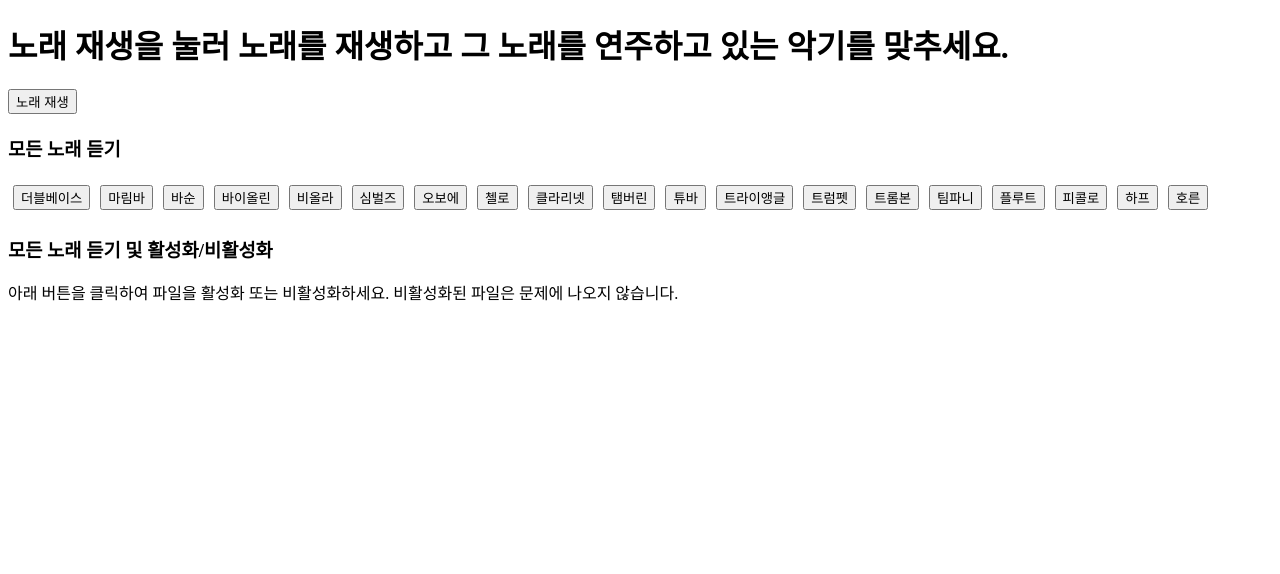
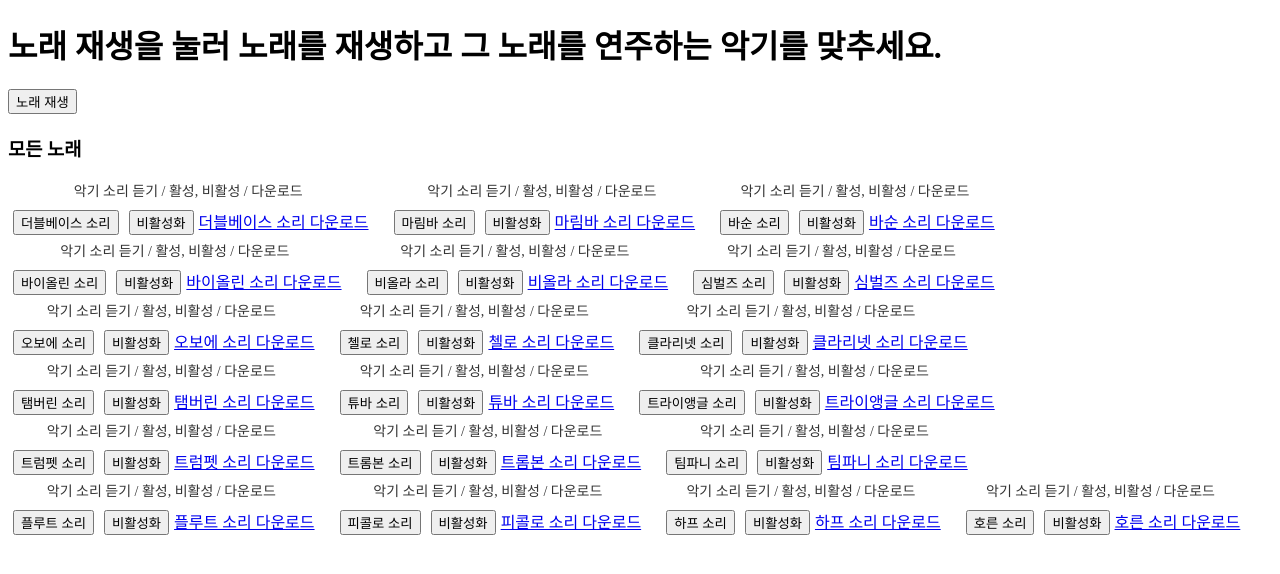
Before and after one commit to ganwooma/m, a plain HTML site: page index.html in a window 1280 px wide. Drawn offline with Linux system fonts and the light colour scheme.

Commit message:
Update index.html

```diff
--- a/index.html
+++ b/index.html
@@ -12,25 +12,31 @@
       margin: 5px;
     }
     .disabled {
-      opacity: 0.5;
-      pointer-events: none;
+      background-color: gray;
+      cursor: not-allowed;
+    }
+    .download-button {
+      margin-top: 10px;
+    }
+    .button-container {
+      display: inline-block;
+      text-align: center;
+      margin-right: 20px;
+    }
+    .button-description {
+      margin-bottom: 5px;
+      font-size: 14px;
+      color: #333;
     }
   </style>
 </head>
 <body>
-  <h1>노래 재생을 눌러 노래를 재생하고 그 노래를 연주하고 있는 악기를 맞추세요.</h1>
+  <h1>노래 재생을 눌러 노래를 재생하고 그 노래를 연주하는 악기를 맞추세요.</h1>
   <div id="game-container">
     <button id="start-button">노래 재생</button>
   </div>
-
   <div id="mp3-list">
-    <h3>모든 노래 듣기</h3>
-    <!-- 여기 버튼들이 추가됩니다 -->
-  </div>
-
-  <div id="mp3-list">
-    <h3>모든 노래 듣기 및 활성화/비활성화</h3>
-    <p>아래 버튼을 클릭하여 파일을 활성화 또는 비활성화하세요. 비활성화된 파일은 문제에 나오지 않습니다.</p>
+    <h3>모든 노래</h3>
     <!-- 여기 버튼들이 추가됩니다 -->
   </div>
 
@@ -43,25 +49,26 @@
       "플루트.mp3", "피콜로.mp3", "하프.mp3", "호른.mp3"
     ];
 
-    let activeAudioFiles = [...audioFiles]; // 문제에 나올 활성화된 파일 배열
     let currentAudio = null;
     let allAudios = []; // 재생 중인 모든 오디오 객체를 저장
+    let disabledFiles = []; // 비활성화된 파일 목록
 
     // 노래 재생 버튼 클릭 이벤트
     document.getElementById("start-button").addEventListener("click", () => {
-      if (activeAudioFiles.length === 0) {
-        alert("문제에 사용할 파일이 없습니다! 파일을 활성화해주세요.");
-        return;
-      }
-
       stopAllAudios(); // 모든 오디오 멈춤
 
       // 버튼 숨기기
       const container = document.getElementById("game-container");
       container.innerHTML = "";
 
-      // 랜덤 오디오 파일 선택
-      const randomFileName = activeAudioFiles[Math.floor(Math.random() * activeAudioFiles.length)];
+      // 랜덤 오디오 파일 선택 (비활성화된 파일 제외)
+      const availableFiles = audioFiles.filter(file => !disabledFiles.includes(file));
+      if (availableFiles.length === 0) {
+        alert("활성화된 노래가 없습니다. 다시 시작해주세요.");
+        return;
+      }
+
+      const randomFileName = availableFiles[Math.floor(Math.random() * availableFiles.length)];
       currentAudio = new Audio(randomFileName);
       allAudios.push(currentAudio); // 새 오디오 추가
       currentAudio.play();
@@ -88,18 +95,20 @@
       container.innerHTML = ""; // 입력 필드 제거
 
       if (userInput === correctAnswer) {
+        // 정답일 경우
         stopAllAudios();
 
         const restartButton = document.createElement("button");
         restartButton.id = "start-button";
-        restartButton.textContent = "다시 하기";
+        restartButton.textContent = "다시 시작";
         restartButton.addEventListener("click", () => location.reload());
         container.appendChild(restartButton);
+        alert(`정답입니다! 정답은 "${correctAnswer}"(이)였습니다.`);
 
-        alert(`정답입니다! 정답은 "${correctAnswer}"(이)였습니다.`);
       } else {
+        // 틀린 경우 정답 알려주기
         const retryButton = document.createElement("button");
-        retryButton.textContent = "다시 하기";
+        retryButton.textContent = "다시 시작";
         retryButton.addEventListener("click", () => location.reload());
         container.appendChild(retryButton);
 
@@ -108,29 +117,65 @@
     }
 
     function stopAllAudios() {
+      // 모든 오디오를 멈추고 배열 초기화
       allAudios.forEach(audio => audio.pause());
       allAudios = [];
     }
 
-    // 모든 MP3 파일에 대한 버튼 생성
+    // MP3 파일 버튼과 다운로드 버튼 생성
     const mp3ListContainer = document.getElementById("mp3-list");
     audioFiles.forEach(file => {
+      const container = document.createElement("div");
+      container.classList.add("button-container");
+
+      // 설명 텍스트 추가
+      const description = document.createElement("div");
+      description.classList.add("button-description");
+      description.textContent = `악기 소리 듣기 / 활성, 비활성 / 다운로드`;
+
+      // MP3 버튼 생성
       const button = document.createElement("button");
-      button.textContent = file.replace(".mp3", ""); // 버튼 텍스트에서 확장자 제거
+      button.textContent = file.replace(".mp3", " 소리"); // 버튼 텍스트에서 확장자 제거
       button.classList.add("mp3-button");
 
-      // 버튼 활성화/비활성화 토글
       button.addEventListener("click", () => {
-        if (button.classList.contains("disabled")) {
+        if (disabledFiles.includes(file)) return; // 비활성화된 파일 클릭 시 아무 일도 일어나지 않음
+        stopAllAudios(); // 다른 오디오 정지
+        const audio = new Audio(file);
+        allAudios.push(audio); // 새 오디오 추가
+        audio.play();
+      });
+
+      // 비활성화/활성화 버튼
+      const disableButton = document.createElement("button");
+      disableButton.textContent = `비활성화`;
+      disableButton.classList.add("mp3-button");
+      disableButton.addEventListener("click", () => {
+        if (disabledFiles.includes(file)) {
+          disabledFiles = disabledFiles.filter(f => f !== file);
           button.classList.remove("disabled");
-          activeAudioFiles.push(file); // 파일 활성화
+          disableButton.textContent = `비활성화`;
         } else {
+          disabledFiles.push(file);
           button.classList.add("disabled");
-          activeAudioFiles = activeAudioFiles.filter(f => f !== file); // 파일 비활성화
+          disableButton.textContent = `활성화`;
         }
       });
 
-      mp3ListContainer.appendChild(button);
+      // 다운로드 버튼
+      const downloadButton = document.createElement("a");
+      downloadButton.href = file;
+      downloadButton.download = file;
+      downloadButton.classList.add("download-button");
+      downloadButton.textContent = `${file.replace(".mp3", "")} 소리 다운로드`;
+
+      // 버튼들을 컨테이너에 추가
+      container.appendChild(description);
+      container.appendChild(button);
+      container.appendChild(disableButton);
+      container.appendChild(downloadButton);
+
+      mp3ListContainer.appendChild(container);
     });
   </script>
 </body>
```
